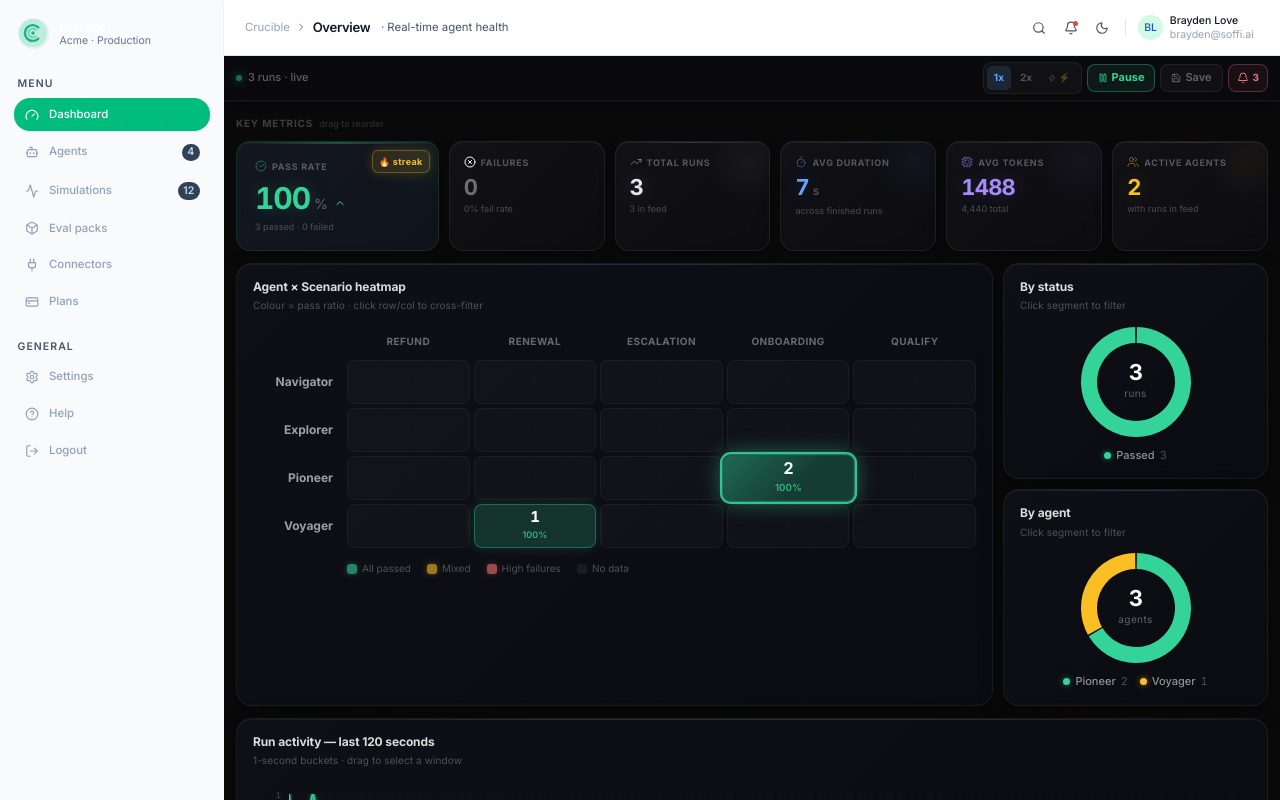
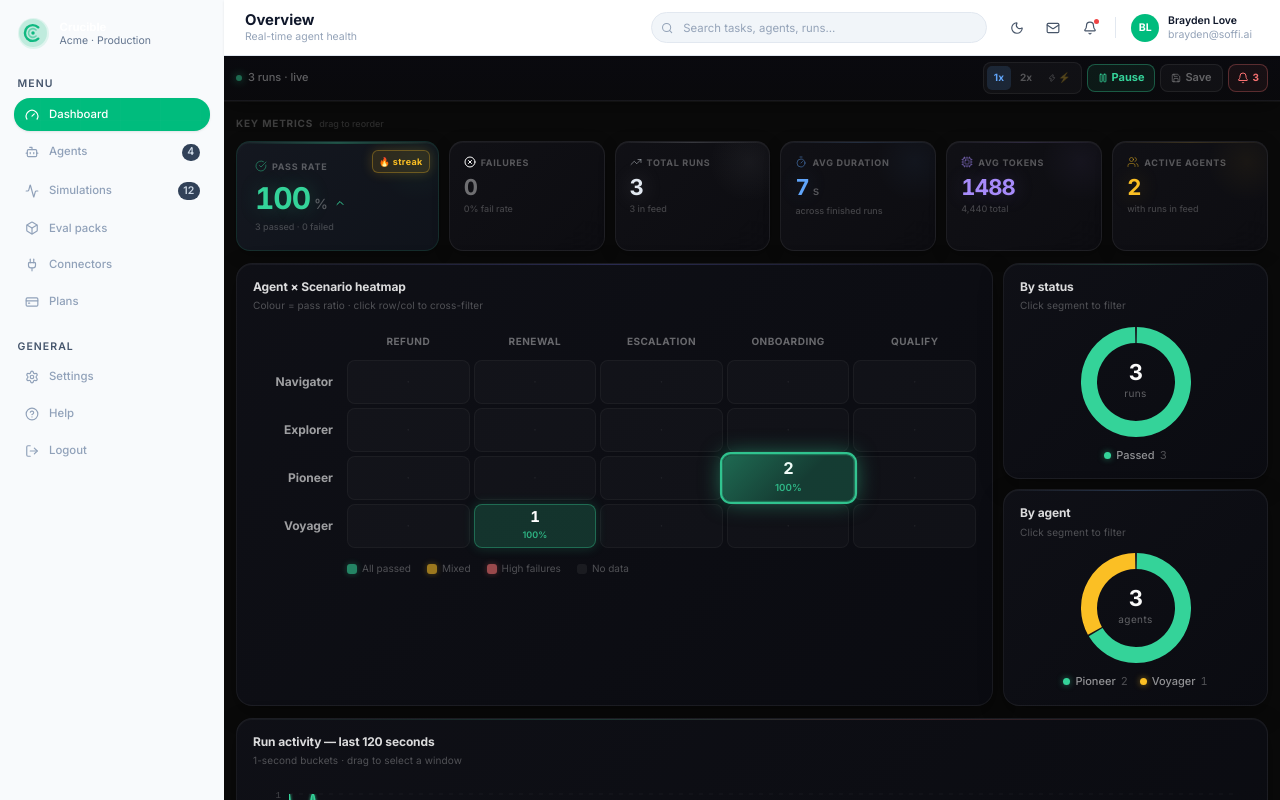
Before and after one commit to Soffi-Originals/crucible-demo, a React (Vite) app: page / in a window 1280 px wide. Shown: the top 800 px of the page. Built offline with nearby package versions, Linux system fonts and the light colour scheme.

Commit message:
AI: Update src/components/views/Header.tsx

```diff
--- a/src/components/views/Header.tsx
+++ b/src/components/views/Header.tsx
@@ -1,10 +1,4 @@
-import { Bell, ChevronRight, Menu, Moon, Plus, Search, Sun } from 'lucide-react'
-import { Heading } from '@/components/ui/Heading'
-import { Text } from '@/components/ui/Text'
-import { Badge } from '@/components/ui/Badge'
-import { Button } from '@/components/ui/Button'
-import { IconButton } from '@/components/ui/IconButton'
-import { Avatar } from '@/components/ui/Avatar'
+import { Bell, Mail, Menu, Moon, Search, Sun } from 'lucide-react'
 import type { Theme } from '@/lib/theme'
 
 export interface HeaderProps {
@@ -19,132 +13,92 @@ export interface HeaderProps {
 }
 
 export function Header({
-  workspace,
   page,
   description,
-  badge,
   theme,
   onToggleTheme,
-  primaryAction,
   onMenuClick,
 }: HeaderProps) {
   return (
-    <div className="flex w-full items-center gap-2 sm:gap-4">
-      {/* Mobile menu button */}
+    <div className="flex w-full items-center gap-4">
+      {/* Mobile hamburger */}
       {onMenuClick ? (
-        <IconButton
-          variant="ghost"
-          size="sm"
+        <button
+          type="button"
           aria-label="Open menu"
           onClick={onMenuClick}
-          className="-ml-1 lg:hidden"
+          className="flex h-8 w-8 items-center justify-center rounded-lg text-(--color-fg-muted) hover:bg-(--color-surface-subtle) lg:hidden"
         >
           <Menu className="h-4 w-4" />
-        </IconButton>
+        </button>
       ) : null}
 
-      {/* Breadcrumb */}
-      <div className="flex min-w-0 flex-1 items-center gap-3">
-        <div className="flex min-w-0 items-center gap-1.5">
-          <Text size="sm" tone="subtle" className="hidden truncate sm:inline">
-            {workspace}
-          </Text>
-          <ChevronRight className="hidden h-3.5 w-3.5 shrink-0 text-(--color-fg-subtle) sm:inline" />
-          <Heading as="span" size="sm" weight="semibold" className="truncate">
-            {page}
-          </Heading>
-        </div>
-        {description ? (
-          <Text size="sm" tone="muted" truncate className="hidden md:inline">
-            · {description}
-          </Text>
-        ) : null}
-        {badge ? (
-          <Badge
-            variant="accent"
-            size="sm"
-            shape="pill"
-            className="hidden sm:inline-flex"
-          >
-            {badge}
-          </Badge>
-        ) : null}
+      {/* Page title — left */}
+      <div className="min-w-0 flex-1">
+        <h1 className="text-lg font-bold text-(--color-fg) leading-tight">{page}</h1>
+        {description && (
+          <p className="hidden text-xs text-(--color-fg-subtle) sm:block">{description}</p>
+        )}
       </div>
 
-      {/* Right side actions */}
-      <div className="flex shrink-0 items-center gap-1.5 sm:gap-2">
+      {/* Search bar — center on desktop */}
+      <div className="hidden flex-1 max-w-sm md:flex">
+        <div className="relative w-full">
+          <Search className="absolute left-3 top-1/2 h-3.5 w-3.5 -translate-y-1/2 text-(--color-fg-subtle)" />
+          <input
+            type="text"
+            placeholder="Search tasks, agents, runs…"
+            className="h-9 w-full rounded-xl border border-(--color-border) bg-(--color-surface-subtle) pl-9 pr-4 text-sm text-(--color-fg) placeholder:text-(--color-fg-subtle) outline-none transition-colors focus:border-(--color-border-focus) focus:bg-(--color-surface)"
+          />
+        </div>
+      </div>
 
-        {/* Search — icon-only on mobile */}
-        <IconButton
-          variant="ghost"
-          size="sm"
-          aria-label="Search"
-          className="hidden sm:inline-flex"
+      {/* Right actions */}
+      <div className="flex shrink-0 items-center gap-1.5">
+        {/* Theme toggle */}
+        <button
+          type="button"
+          aria-label="Toggle theme"
+          onClick={onToggleTheme}
+          className="flex h-9 w-9 items-center justify-center rounded-xl text-(--color-fg-muted) transition-colors hover:bg-(--color-surface-subtle) hover:text-(--color-fg)"
         >
-          <Search className="h-4 w-4" />
-        </IconButton>
+          {theme === 'dark' ? <Sun className="h-4 w-4" /> : <Moon className="h-4 w-4" />}
+        </button>
 
-        {/* Bell notification */}
-        <IconButton
-          variant="ghost"
-          size="sm"
+        {/* Mail */}
+        <button
+          type="button"
+          aria-label="Messages"
+          className="flex h-9 w-9 items-center justify-center rounded-xl text-(--color-fg-muted) transition-colors hover:bg-(--color-surface-subtle) hover:text-(--color-fg)"
+        >
+          <Mail className="h-4 w-4" />
+        </button>
+
+        {/* Bell with unread dot */}
+        <button
+          type="button"
           aria-label="Notifications"
-          className="relative"
+          className="relative flex h-9 w-9 items-center justify-center rounded-xl text-(--color-fg-muted) transition-colors hover:bg-(--color-surface-subtle) hover:text-(--color-fg)"
         >
           <Bell className="h-4 w-4" />
-          {/* Unread dot */}
-          <span className="absolute right-1.5 top-1.5 h-1.5 w-1.5 rounded-full bg-(--color-danger)" />
-        </IconButton>
+          <span className="absolute right-2 top-2 h-1.5 w-1.5 rounded-full bg-(--color-danger)" />
+        </button>
 
-        {/* Theme toggle */}
-        <IconButton
-          variant="ghost"
-          size="sm"
-          aria-label="Toggle theme"
-          onClick={onToggleTheme}
-        >
-          {theme === 'dark' ? (
-            <Sun className="h-4 w-4" />
-          ) : (
-            <Moon className="h-4 w-4" />
-          )}
-        </IconButton>
+        {/* Divider */}
+        <div className="mx-1 h-6 w-px bg-(--color-border)" />
 
-        {/* Primary action */}
-        {primaryAction ? (
-          <>
-            <IconButton
-              variant="solid"
-              size="sm"
-              aria-label={primaryAction.label}
-              onClick={primaryAction.onClick}
-              className="sm:hidden"
-            >
-              <Plus className="h-3.5 w-3.5" />
-            </IconButton>
-            <Button
-              variant="primary"
-              size="sm"
-              leadingIcon={<Plus className="h-3.5 w-3.5" />}
-              onClick={primaryAction.onClick}
-              className="hidden sm:inline-flex"
-            >
-              {primaryAction.label}
-            </Button>
-          </>
-        ) : null}
-
-        {/* Divider + user avatar — like the reference */}
-        <div className="ml-1 hidden h-5 w-px bg-(--color-border) sm:block" />
+        {/* User */}
         <button
           type="button"
-          className="hidden sm:flex items-center gap-2 rounded-(--radius-md) px-1.5 py-1 transition-colors hover:bg-(--color-surface-subtle)"
           aria-label="User profile"
+          className="flex items-center gap-2.5 rounded-xl px-2 py-1.5 transition-colors hover:bg-(--color-surface-subtle)"
         >
-          <Avatar variant="accent" shape="circle" size="sm" initials="BL" />
+          <div className="flex h-8 w-8 shrink-0 items-center justify-center rounded-full bg-emerald-500 text-xs font-bold text-white">
+            BL
+          </div>
           <div className="hidden flex-col text-left lg:flex">
-            <Text size="xs" weight="medium">Brayden Love</Text>
-            <Text size="xs" tone="subtle">brayden@soffi.ai</Text>
+            <span className="text-xs font-semibold text-(--color-fg) leading-tight">Brayden Love</span>
+            <span className="text-xs text-(--color-fg-subtle) leading-tight">brayden@soffi.ai</span>
           </div>
         </button>
       </div>
```
